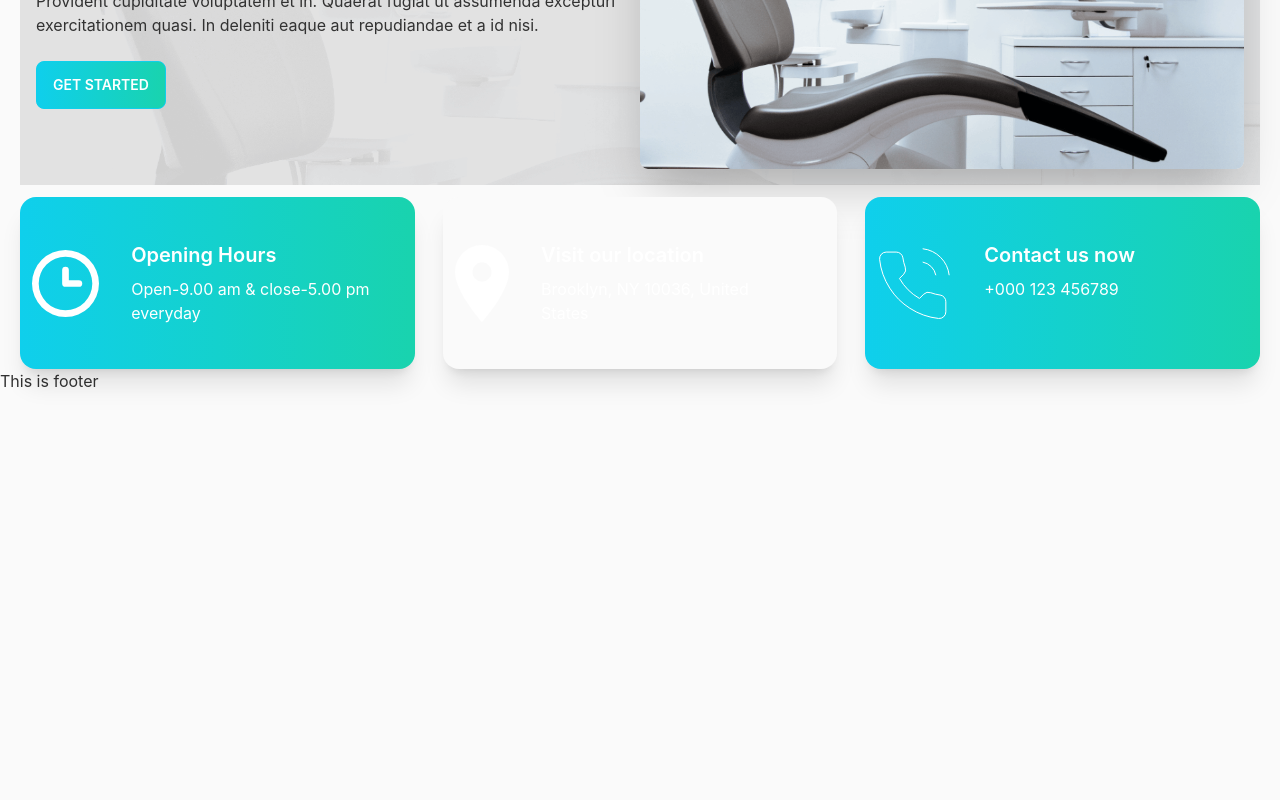
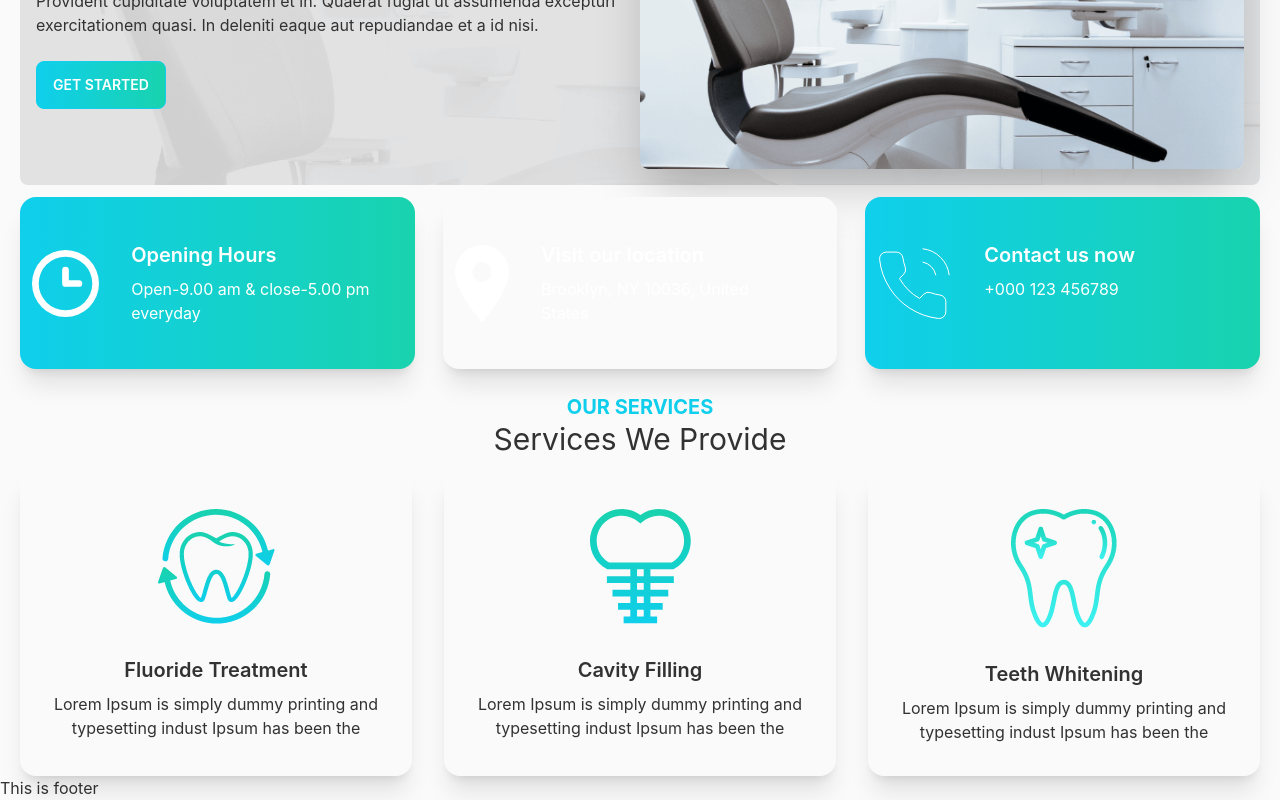
Before and after one commit to Atherbiswas/doctors-portal-client, a React (Create React App) app: page / in a window 1280 px wide. Shown: the part 276-1076 px from the top of the page. Before the commit the page ends 800 px from the top, so only its background shows below. Built offline with nearby package versions, Linux system fonts and the light colour scheme.

Commit message:
services added

```diff
--- a/src/Pages/Home/Banner/Banner.js
+++ b/src/Pages/Home/Banner/Banner.js
@@ -3,11 +3,11 @@
 
 const Banner = () => {
   return (
-    <div className="hero bg-[url('/src/assets/images/bg.png')] bg-base-200">
+    <div className="hero bg-[url('/src/assets/images/bg.png')] bg-base-200 rounded-lg">
       <div className="hero-content flex-col lg:flex-row-reverse">
         <img
           src={chair}
-          className="rounded-lg shadow-2xl w-1/2"
+          className="rounded-lg shadow-2xl lg:w-1/2"
         alt=""/>
         <div>
           <h1 className="text-5xl font-bold">Your New Smile Starts Here</h1>
--- a/src/Pages/Home/Home/Home.js
+++ b/src/Pages/Home/Home/Home.js
@@ -1,12 +1,14 @@
 import React from 'react';
 import Banner from '../Banner/Banner';
 import InfoCards from '../Info/InfoCards';
+import Services from '../Services/Services';
 
 const Home = () => {
     return (
         <div className='mx-5'>
             <Banner></Banner>
             <InfoCards></InfoCards>
+            <Services></Services>
         </div>
     );
 };
--- a/src/Pages/Home/Info/InfoCard.js
+++ b/src/Pages/Home/Info/InfoCard.js
@@ -3,7 +3,7 @@
 const InfoCard = ({ card }) => {
   const { name, details, icon, bgClass } = card;
   return (
-    <div className={`card card-side bg-base-100 shadow-xl p-3 ${bgClass} text-white`}>
+    <div className={`card md:card-side bg-base-100 shadow-xl p-3 ${bgClass} text-white`}>
       <figure>
         <img src={icon} alt="Movie" />
       </figure>
--- /dev/null
+++ b/src/Pages/Home/Services/Service.js
@@ -0,0 +1,22 @@
+import React from "react";
+
+const Service = ({ service }) => {
+  const { name, details, image } = service;
+  return (
+    <div className="card bg-base-100 shadow-xl">
+      <figure className="px-10 pt-10">
+        <img
+          src={image}
+          alt="Shoes"
+          className="rounded-xl"
+        />
+      </figure>
+      <div className="card-body items-center text-center">
+        <h2 className="card-title">{name}</h2>
+        <p>{details}</p>
+      </div>
+    </div>
+  );
+};
+
+export default Service;
--- /dev/null
+++ b/src/Pages/Home/Services/Services.js
@@ -0,0 +1,48 @@
+import React from 'react';
+import fluoride from '../../../assets/images/fluoride.png';
+import cavity from '../../../assets/images/cavity.png';
+import whitening from '../../../assets/images/whitening.png';
+import Service from './Service';
+
+const Services = () => {
+
+    const servicesData = [
+        {
+            id: 1,
+            name: 'Fluoride Treatment',
+            details: 'Lorem Ipsum is simply dummy printing and typesetting indust Ipsum has been the',
+            image: fluoride
+        },
+        {
+            id: 2,
+            name: 'Cavity Filling',
+            details: 'Lorem Ipsum is simply dummy printing and typesetting indust Ipsum has been the',
+            image: cavity
+        },
+        {
+            id: 3,
+            name: 'Teeth Whitening',
+            details: 'Lorem Ipsum is simply dummy printing and typesetting indust Ipsum has been the',
+            image: whitening
+        },
+    ]
+    return (
+        <div className='mt-6'>
+            <div className='text-center'>
+                <h3 className='text-xl font-bold text-primary uppercase'>OUR SERVICES</h3>
+                <h2 className='text-3xl'>Services We Provide</h2>
+            </div>
+            <div className='grid grid-cols-1 md:grid-cols-2 lg:grid-cols-3 mt-3 gap-8'>
+                {
+                    servicesData.map(service => <Service
+
+                    key={service.id}
+                    service={service}
+                    ></Service>)
+                }
+            </div>
+        </div>
+    );
+};
+
+export default Services;
```
